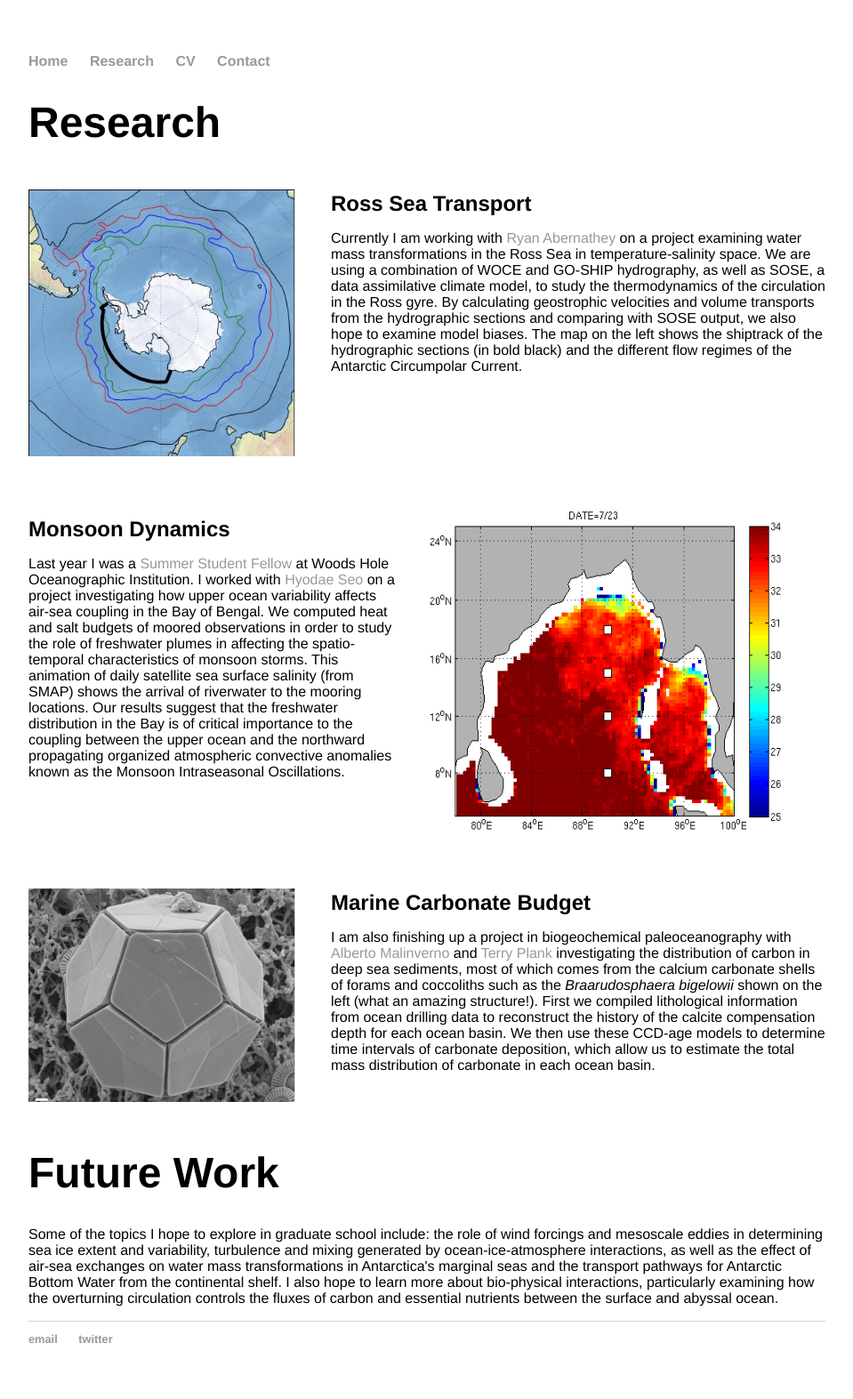
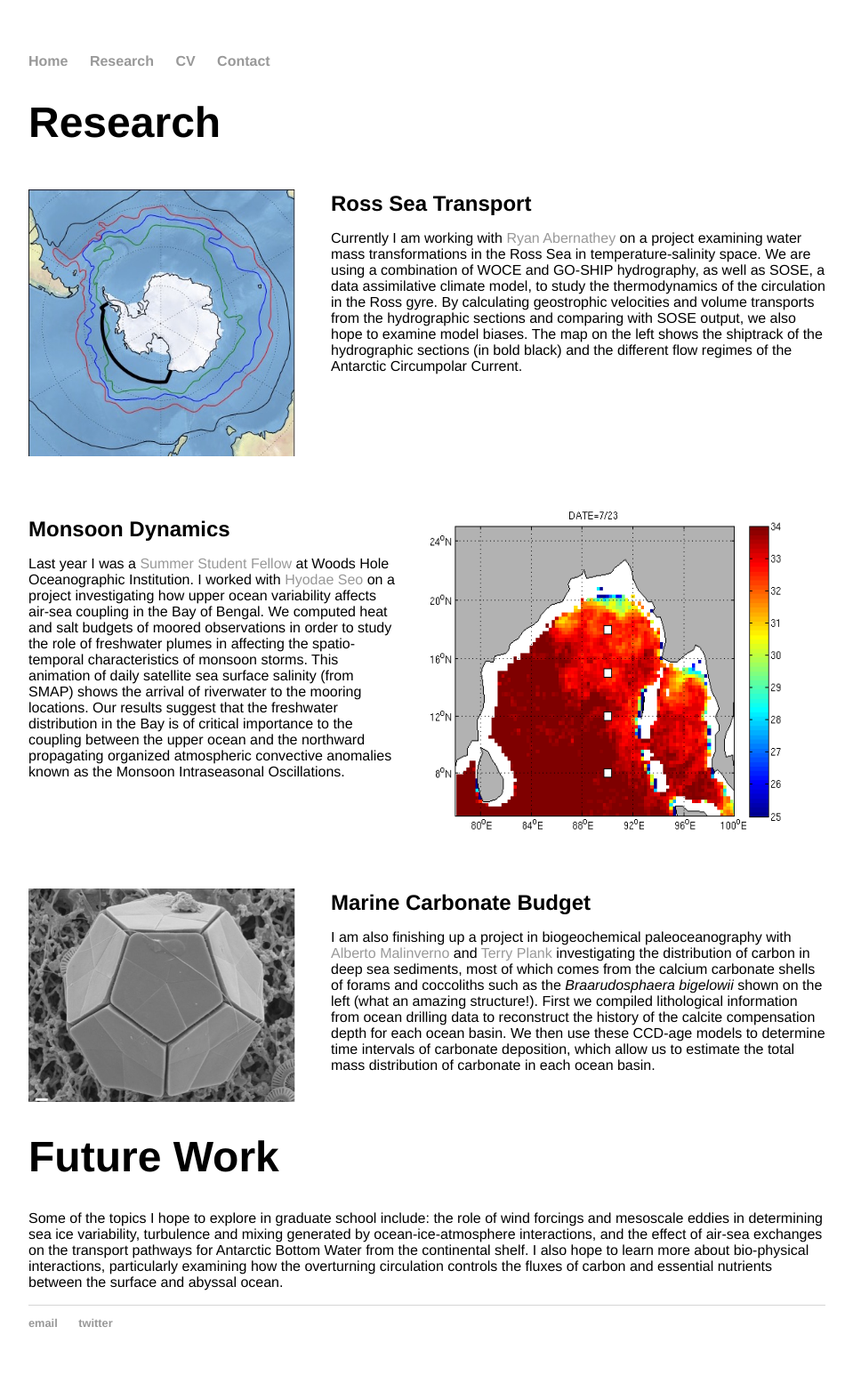
Before and after one commit to cprend/cprend.github.io, a Jekyll site: the page research/index.html, which Jekyll copies as it is, in a window 1280 px wide. Shown: the whole page at 89% size, without its empty margins (160-1119 px from the left). Built offline with Jekyll 4.4.1, drawn with Linux system fonts in a browser that asks for light colours.

Commit message:
Update index.html

```diff
--- a/research/index.html
+++ b/research/index.html
@@ -50,14 +50,13 @@
 			which comes from the calcium carbonate shells of forams and coccoliths such as the <em> Braarudosphaera bigelowii </em> shown
 			on the left (what an amazing structure!). First we compiled lithological information from ocean drilling data to reconstruct the history of the calcite compensation
 			depth for each ocean basin. We then use these CCD-age models to determine time intervals of carbonate deposition, which allow us to
-			estimate the total mass distribution of carbonate in each ocean basin.</p><br/><br/>
+			estimate the total mass distribution of carbonate in each ocean basin.</p><br/>
 
 	<h1>Future Work</h1>
 		<p>Some of the topics I hope to explore in graduate school include: the role of wind forcings and mesoscale eddies in determining
-		sea ice extent and variability, turbulence and mixing generated by ocean-ice-atmosphere interactions, as well as the effect of air-sea
-		exchanges on water mass transformations in Antarctica's marginal seas and the transport pathways for Antarctic Bottom Water from the
-		continental shelf. I also hope to learn more about bio-physical interactions, particularly examining how the overturning circulation
-		controls the fluxes of carbon and essential nutrients between the surface and abyssal ocean.</p>
+		sea ice variability, turbulence and mixing generated by ocean-ice-atmosphere interactions, and the effect of air-sea
+		exchanges on the transport pathways for Antarctic Bottom Water from the continental shelf. I also hope to learn more about bio-physical interactions,
+		particularly examining how the overturning circulation controls the fluxes of carbon and essential nutrients between the surface and abyssal ocean.</p>
 			</div><!-- /.blurb -->
 			</div><!-- /.container -->
 			<footer>
```
